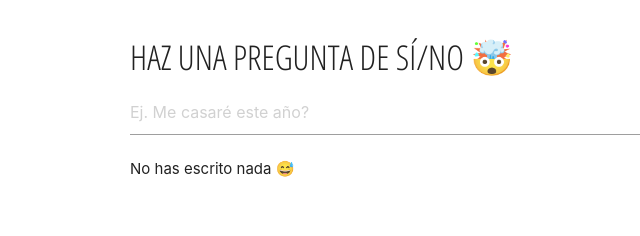
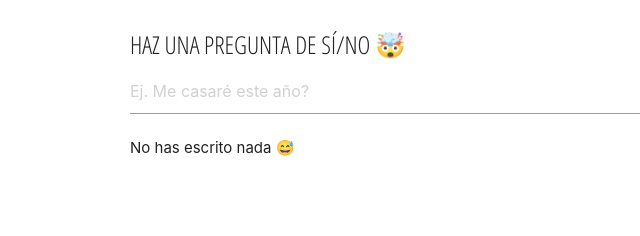
Before and after one commit to marlons0707/vuelearn, a plain HTML site: page index.html in a window 1280 px wide. Shown: the whole page, without its empty margins (62-702 px from the left). Drawn offline with nearby package versions, Linux system fonts and the light colour scheme.

Commit message:
Titulo correccion

```diff
--- a/index.html
+++ b/index.html
@@ -25,7 +25,7 @@
 
         <div class="container">
             <div class="section">
-                <h4  style="font-family: 'Open Sans Condensed', sans-serif;">HAZ UNA PREGUNTA DE SÍ/NO 🤯</h4>
+                <h5  style="font-family: 'Open Sans Condensed', sans-serif;">HAZ UNA PREGUNTA DE SÍ/NO 🤯</h5>
                 <input type="text" v-model="pregunta" placeholder="Ej. Me casaré este año?">
 
                 <p>{{ respuesta }}</p>
```
